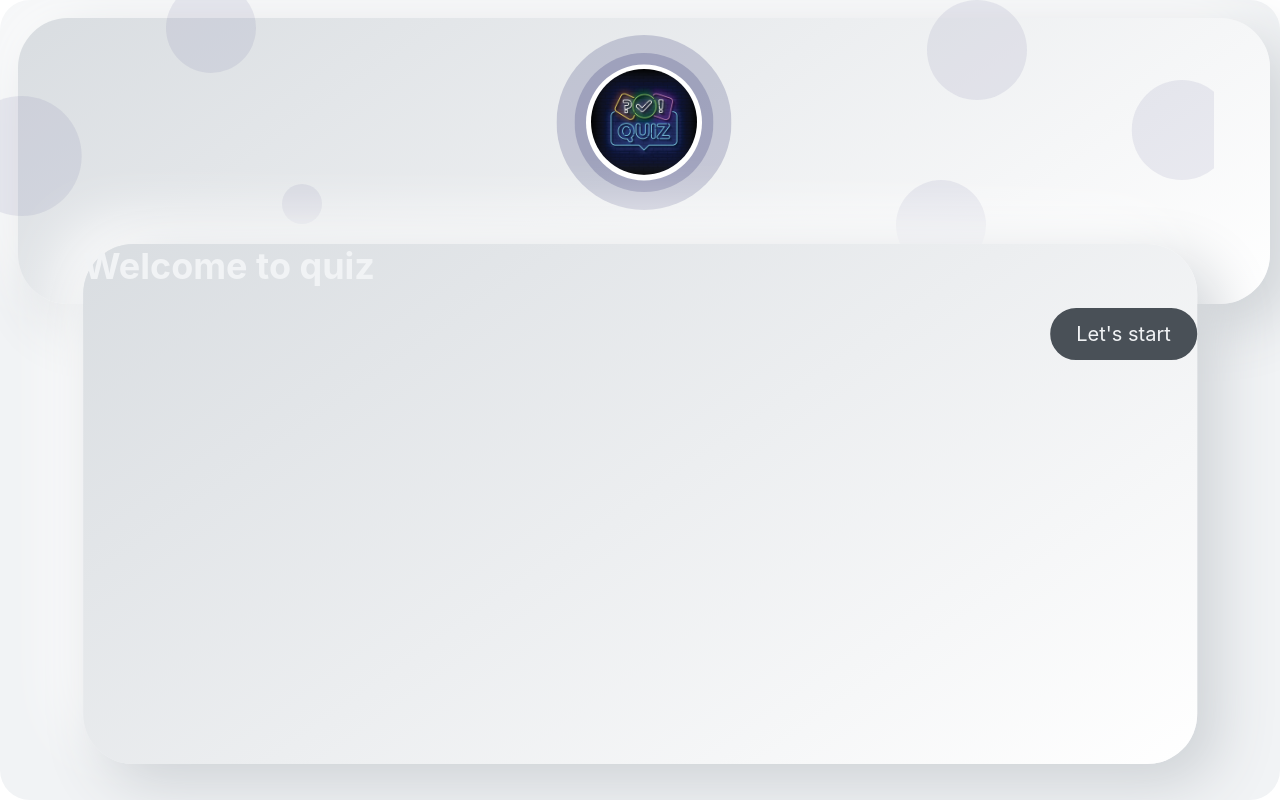
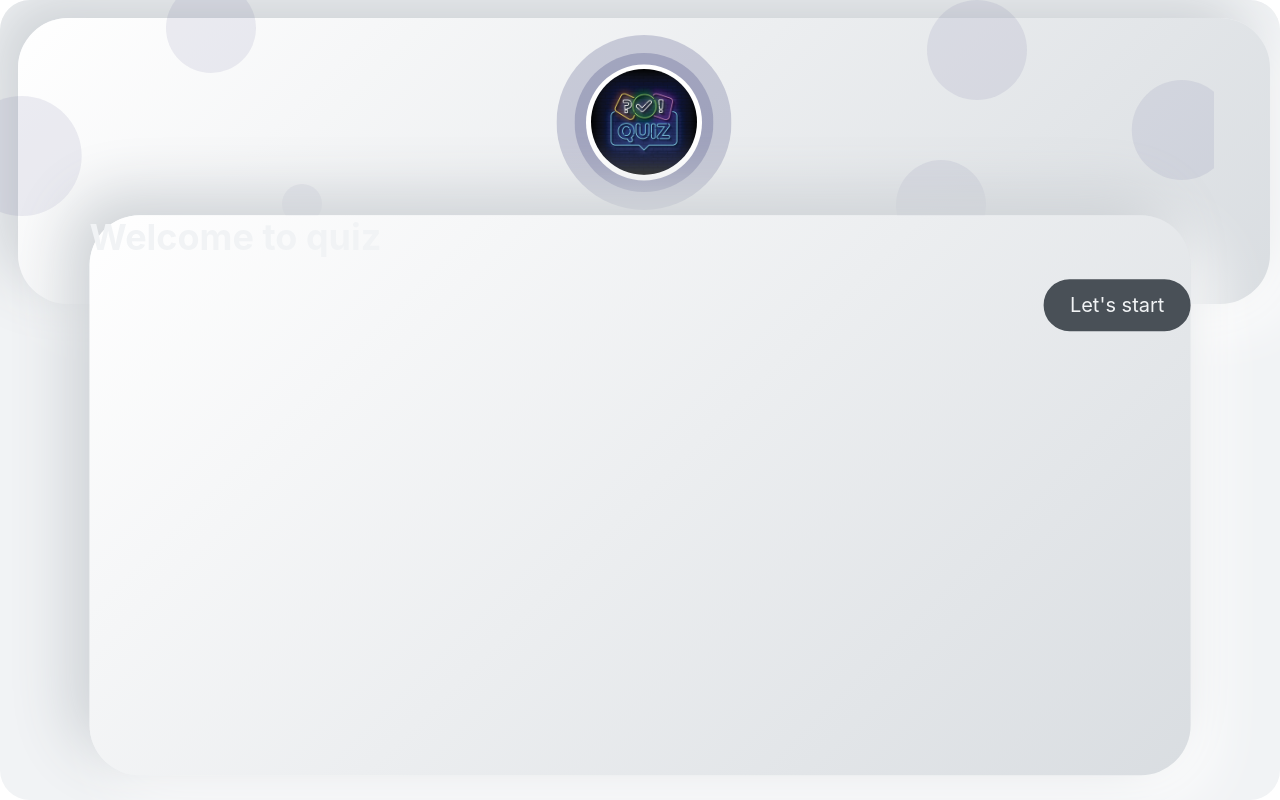
Before and after one commit to jrcopeti/react-quiz, a React (Create React App) app: page / in a window 1280 px wide. Built offline with nearby package versions, Linux system fonts and the light colour scheme.

Commit message:
adjust header overflow

```diff
--- a/src/components/App/App.css
+++ b/src/components/App/App.css
@@ -9,7 +9,6 @@
 
   --color-theme: #1098ad;
   --color-accent: #ffa94d;
-
 }
 
 @import url("https://fonts.googleapis.com/css2?family=Codystar&display=swap");
@@ -26,16 +25,13 @@ html {
     Ubuntu, Cantarell, "Open Sans", "Helvetica Neue", sans-serif;
 }
 
-
 body {
-
   color: var(--color-light);
 
-    padding: 0;
 }
 
 .app {
-    width: 100%;
+  width: auto;
   height: 100vh;
   display: flex;
   padding: 18px 10px 10px 18px;
@@ -47,4 +43,5 @@ html {
   position: relative;
 
   background: var(--color-light);
+  overflow: hidden;
 }
--- a/src/components/Header/Header.css
+++ b/src/components/Header/Header.css
@@ -17,8 +17,12 @@
   width: 100%;
   height: 37%;
   border-radius: 50px;
-  background: linear-gradient(145deg, #d9dde1, #ffffff);
-  box-shadow: 20px 20px 60px #cdd1d5, -20px -20px 60px #ffffff;
+  /* background: linear-gradient(145deg, #d9dde1, #ffffff);
+  box-shadow: 20px 20px 60px #cdd1d5, -20px -20px 60px #ffffff; */
+  border-radius: 50px;
+background: linear-gradient(315deg, #d9dde1, #ffffff);
+box-shadow:  -20px -20px 60px #cdd1d5,
+             20px 20px 60px #ffffff;
 }
 
 .logo-container {
@@ -129,7 +133,7 @@
 
   .elipse-6 {
     position: absolute;
-    top: 22.5%;
+    top: 20%;
     left: 70%;
     width: 90px;
     height: 90px;
@@ -155,6 +159,7 @@
     transform: translate(-50%, 48%);
   }
 }
+
 /*
 @media only screen and (min-width: 768px) {
   .elipse-center-1 {
--- a/src/components/Main/Main.css
+++ b/src/components/Main/Main.css
@@ -1,16 +1,13 @@
-
 .main {
-    width: 87%;
-    height: 65%;
-    background-color: aqua;
+  width: 86%;
+  height: 70%;
   position: absolute;
 
   top: 50%;
   left: 50%;
-    transform : translate(-50%, -30%);
+  transform: translate(-50%, -33%);
 
   border-radius: 50px;
-    background: linear-gradient(145deg, #d9dde1, #ffffff);
-    box-shadow:  20px 20px 60px #cdd1d5,
-                 -20px -20px 60px #ffffff;
+  background: linear-gradient(315deg, #d9dde1, #ffffff);
+  box-shadow: -20px -20px 60px #cdd1d5, 20px 20px 60px #ffffff;
 }
```
Lines whose indentation alone changed are shown as unchanged.
